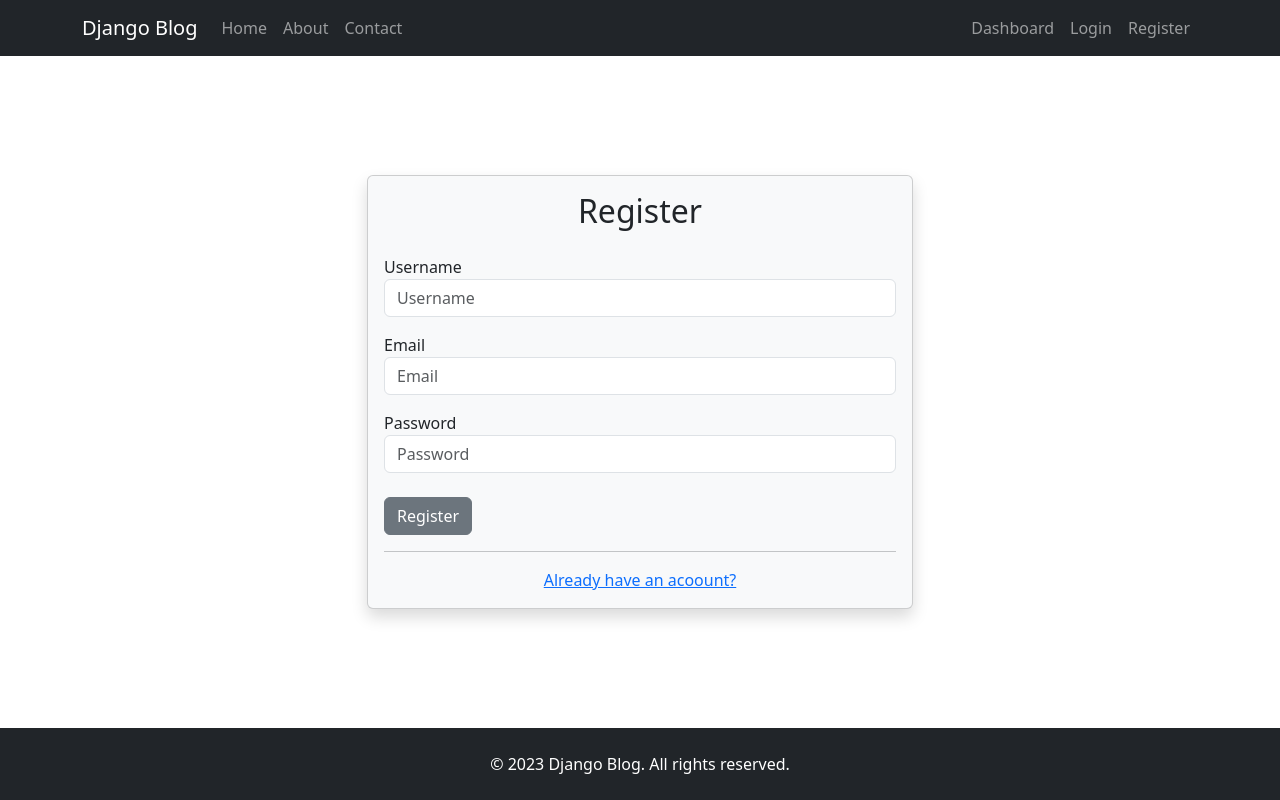
After one commit to sinansarikaya/django-blog-app, a Django app: page /user/register/ in a window 1280 px wide. The commit adds this page. Run offline with Django 4.2, Linux system fonts and the light colour scheme; some libraries are stand-ins or nearby versions.

Commit message:
CREATE: Loing and Register pages

```diff
--- a/blog/views.py
+++ b/blog/views.py
@@ -1,4 +1,4 @@
-from django.shortcuts import render, get_object_or_404, redirect
+from django.shortcuts import render, redirect, get_object_or_404
 from django.contrib.auth.decorators import login_required
 from .models import Post, Comment
 from .forms import PostForm, CommentForm
--- a/static/css/style.css
+++ b/static/css/style.css
@@ -1,3 +1,10 @@
+body {
+    display: flex;
+    flex-direction: column;
+    min-height: 100vh;
+}
+
 main {
-    min-height: calc(100vh - 72px - 56px);
+    flex: 1;
+    display: flex;
 }
--- a/templates/base.html
+++ b/templates/base.html
@@ -37,13 +37,13 @@
                             <a class="nav-link" href="#">Dashboard</a>
                         </li>
                         <li class="nav-item">
-                            <a class="nav-link" href="#">Login</a>
+                            <a class="nav-link" href="{% url 'login' %}">Login</a>
                         </li>
                         <li class="nav-item">
-                            <a class="nav-link" href="#">Register</a>
+                            <a class="nav-link" href="{% url 'register' %}">Register</a>
                         </li>
                         <!-- <li class="nav-item">
-                            <a class="nav-link" href="#">Logout</a>
+                            <a class="nav-link" href="{% url 'logout' %}">Logout</a>
                         </li> -->
                     </ul>
                 </div>
--- /dev/null
+++ b/templates/blog/register.html
@@ -0,0 +1,36 @@
+{% extends '../base.html' %}
+
+{% block title %}
+    Register
+{% endblock %}
+
+{% block content %}
+<div class="row h-100 justify-content-center align-items-center">
+    <div class="col-md-6">
+        <div class="card bg-light shadow">
+            <div class="card-body">
+                <h2 class="text-center mb-4">Register</h2>
+                <form>
+                    <div class="form-group mb-3">
+                        <label for="username">Username</label>
+                        <input type="text" class="form-control" id="username" placeholder="Username" required>
+                    </div>
+                    <div class="form-group mb-3">
+                        <label for="email">Email</label>
+                        <input type="email" class="form-control" id="email" placeholder="Email" required>
+                    </div>
+                    <div class="form-group mb-4">
+                        <label for="password">Password</label>
+                        <input type="password" class="form-control" id="password" placeholder="Password" required>
+                    </div>
+                    <button type="submit" class="btn btn-secondary">Register</button>
+                </form>
+                <hr>
+                <div class="text-center">
+                    <a href="{% url 'login' %}">Already have an acoount?</a>
+                </div>
+            </div>
+        </div>
+    </div>
+</div>
+{% endblock %}
--- a/users/urls.py
+++ b/users/urls.py
@@ -2,7 +2,7 @@ from django.urls import path
 from .views import *
 
 urlpatterns = [
-    # path('register/', register_view, name='register'),
-    # path('login/', login_view, name='login'),
-    # path('logout/', logout_view, name='logout'),
+    path('register/', register_view, name='register'),
+    path('login/', login_view, name='login'),
+    path('logout/', logout_view, name='logout'),
 ]
--- a/users/views.py
+++ b/users/views.py
@@ -1,3 +1,10 @@
-from django.shortcuts import render
+from django.shortcuts import render, redirect, get_object_or_404
 
-# Create your views here.
+def login_view(request):
+    return render(request, 'blog/login.html')
+
+def register_view(request):
+    return render(request, 'blog/register.html')
+
+def logout_view(request):
+    return redirect('/')
```
Also changed, not shown: templates/blog/index.html (+4 -4 lines), templates/blog/login.html (added, +34 -0 lines).
